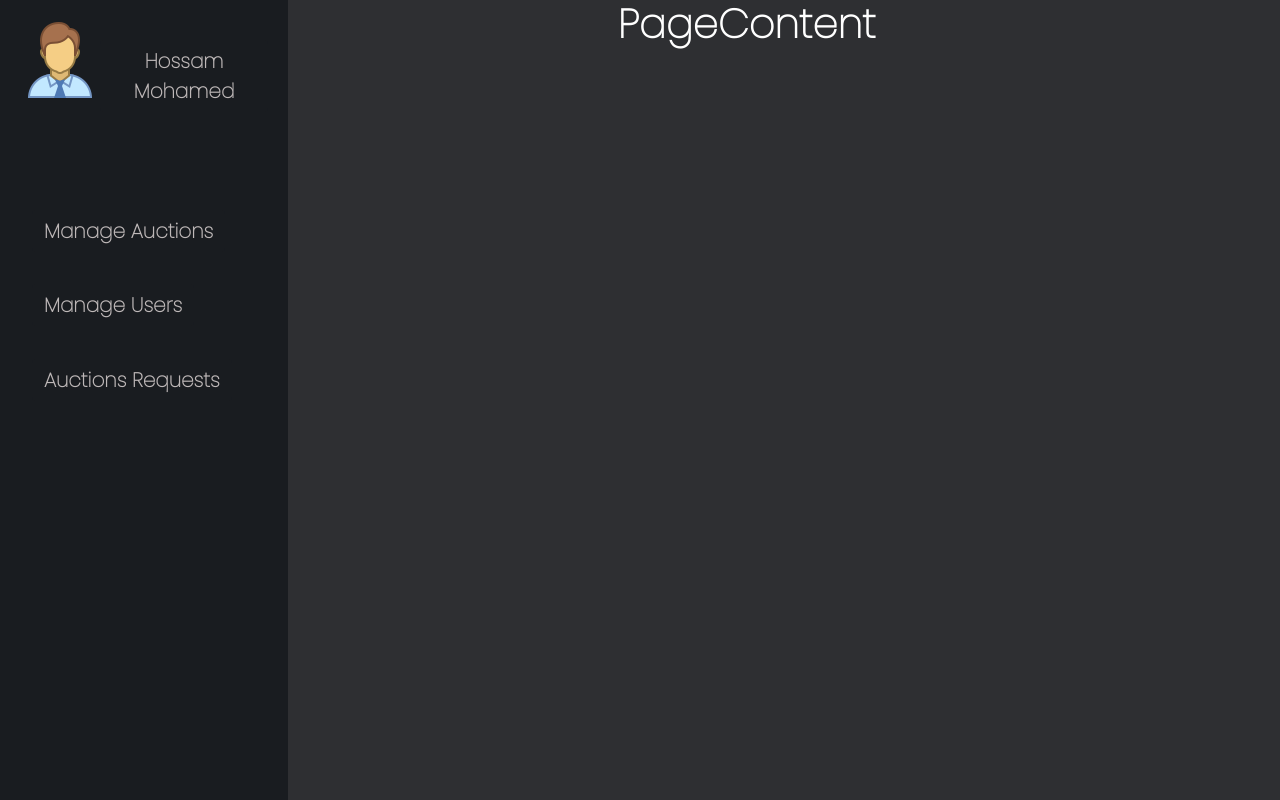
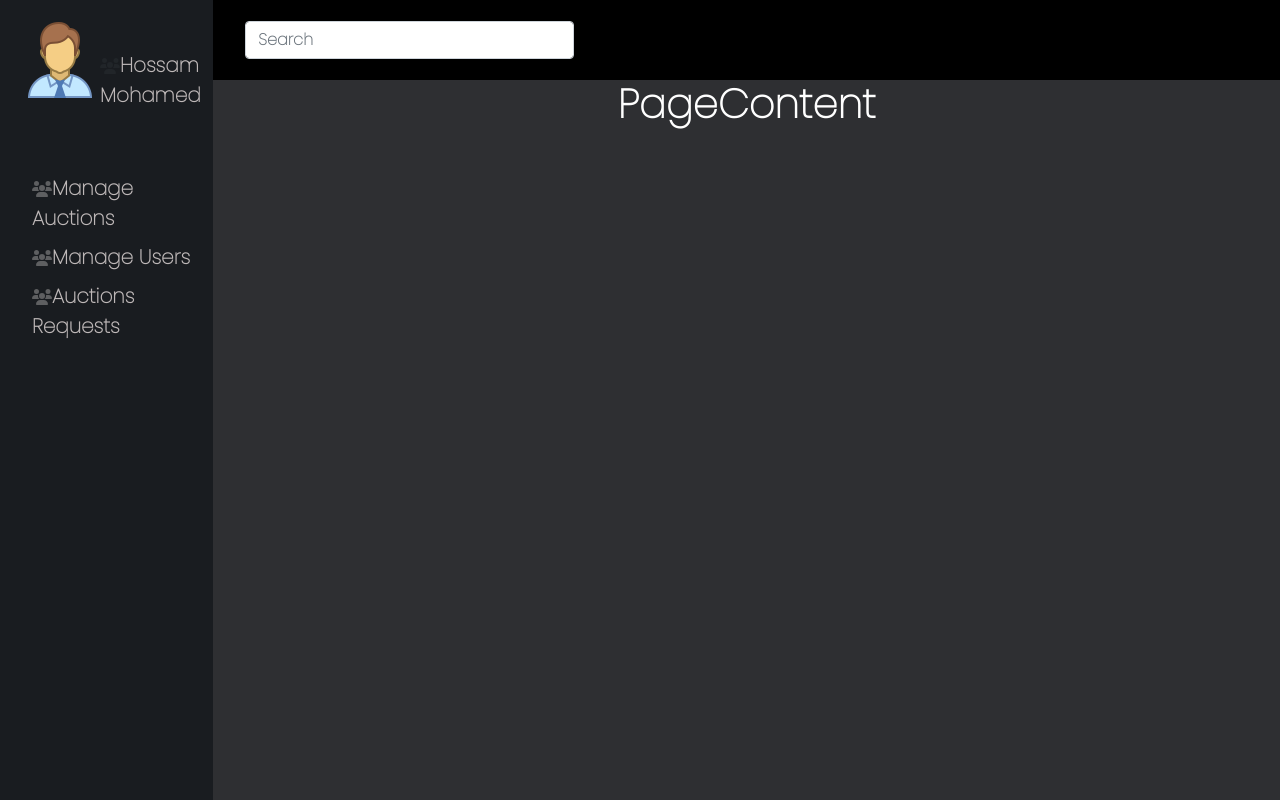
Before and after one commit to hossamMohamed00/online-auction-system, a React (Create React App) app in the folder client/: page / in a window 1280 px wide. Built offline with nearby package versions, Linux system fonts and the light colour scheme.

Commit message:
add header

```diff
--- a/client/src/component/AdminModule/AdminDashboard/UI/Dropdown.js
+++ b/client/src/component/AdminModule/AdminDashboard/UI/Dropdown.js
@@ -1,30 +1,50 @@
 import React from 'react';
 import classes from './dropdown.module.css';
+import { FontAwesomeIcon } from '@fortawesome/react-fontawesome';
+import { faUsers } from '@fortawesome/free-solid-svg-icons';
 
 const Dropdown = props => {
 	return (
-
 		<div className={classes.dropdown}>
+			<FontAwesomeIcon icon={faUsers} />
 			<a
-					className={`btn btn-secondary ${classes.link} fw-bolder`}
+				className={` fw-bolder`}
+				href={`#${props.id}`}
 				data-bs-toggle="collapse"
-					href={`#${props.id}`}
-					role="button"
-					aria-expanded="false"
-					aria-controls="collapseExample"
 			>
 				{props.username}
 			</a>
+
+			{/* <!-- Collapsible Element HTML --> */}
 			{props.list.map(item => {
 				return (
-						<a className="collapse" id={props.id}>
-							<i className='fas fa-users'></i>
-							<div className={`card card-body fw-bold ${classes.list}`}>{item}</div>
-						</a>
+					<div class="collapse" id={props.id}>
+						<a class={`card card-body fw-bold ${classes.listLink}`}>{item}</a>
+					</div>
 				);
 			})}
 		</div>
 
+		// <div className={classes.dropdown}>
+		// 	<a
+		// 		className={`btn btn-secondary ${classes.link} fw-bolder`}
+		// 		data-bs-toggle="collapse"
+		// 		href={`#${props.id}`}
+		// 		role="button"
+		// 		aria-expanded="false"
+		// 		aria-controls="collapseExample"
+		// 	>
+		// 		{props.username}
+		// 	</a>
+		// 	{props.list.map(item => {
+		// 		return (
+		// 			<a className="collapse" id={props.id}>
+		// 				<i className='fas fa-users'></i>
+		// 				<div className={`card card-body fw-bold ${classes.list}`}>{item}</div>
+		// 			</a>
+		// 		);
+		// 	})}
+		// </div>
 	);
 };
 
--- a/client/src/component/AdminModule/AdminDashboard/UI/dropdown.module.css
+++ b/client/src/component/AdminModule/AdminDashboard/UI/dropdown.module.css
@@ -3,7 +3,7 @@
 	border: none;
 	font-size: 20px;
 	margin-top: 20px;
-	color: rgb(190, 184, 184) !important;
+	color: rgb(190, 184, 184) ;
 	text-decoration: none;
 	outline: none;
 }
@@ -13,10 +13,11 @@
 	color: White;
 }
 
-.list {
+.listLink {
 	width: 200px;
 	padding: 7px;
 	background-color: #191c20;
 	color: white;
 	border: none;
+	margin-top: 0 !important;
 }
--- /dev/null
+++ b/client/src/component/AdminModule/AdminDashboard/Wrapper/PageContent/pageContent.js
@@ -0,0 +1,16 @@
+import React from 'react';
+import Header from '../header/header';
+
+const PageContent =()=>{
+
+return (
+	<React.Fragment>
+			<Header />
+
+		<div className='row'></div>
+	</React.Fragment>
+);
+
+}
+
+export default PageContent;
--- a/client/src/component/AdminModule/AdminDashboard/Wrapper/Wrapper.js
+++ b/client/src/component/AdminModule/AdminDashboard/Wrapper/Wrapper.js
@@ -1,29 +1,22 @@
 import React from 'react';
 
-import classes from './wrapper.module.css'
-import Sidebar from './sideBar/sidebar'
+import classes from './wrapper.module.css';
+import Sidebar from './sideBar/sidebar';
+import PageContent from './PageContent/pageContent';
 
-const Wrapper =() => {
-
-
-	return(
-
+const Wrapper = () => {
+	return (
 		<div className={`container-fluid  ${classes.wrapper}`}>
-
-			<div className='row'>
-				<div className='col-lg-3 col-md-3 p-0 '>
-					<Sidebar/>
+			<div className="row">
+				<div className="col-lg-2 col-md-3 p-0 m-0 ">
+					<Sidebar />
 				</div>
-				<div className='col-lg-8 col-md-8'>
-						<h1>PageContent</h1>
+				<div className="col-lg col-md-9 p-0 m-0">
+					<PageContent />
+					<h1>PageContent</h1>
+				</div>
 			</div>
 		</div>
-		</div>
-
-
-		)
-
-
-
-}
+	);
+};
 export default Wrapper;
--- /dev/null
+++ b/client/src/component/AdminModule/AdminDashboard/Wrapper/header/header.js
@@ -0,0 +1,21 @@
+import React from 'react';
+import classes from './header.module.css'
+
+const Header = () => {
+
+return(
+	<nav class={`navbar navbar-light bg-black  p-2 ${classes.headerNav} `}>
+  <div class="container-fluid">
+    <form class="d-flex">
+      <input class="form-control" type="search" placeholder="Search" aria-label="Search"/>
+      {/* <button class="btn btn-outline-success" type="submit">Search</button> */}
+    </form>
+  </div>
+</nav>
+
+	)
+
+
+}
+
+export default Header;
--- /dev/null
+++ b/client/src/component/AdminModule/AdminDashboard/Wrapper/header/header.module.css
@@ -0,0 +1,8 @@
+.headerNav{
+height: 10% !important;
+	padding-top: 10%;
+	padding-bottom: 10%;
+	/* margin-right:5% ; */
+	/* position: fixed; */
+	width:100%;
+}
--- a/client/src/component/AdminModule/AdminDashboard/Wrapper/sideBar/sidebar.js
+++ b/client/src/component/AdminModule/AdminDashboard/Wrapper/sideBar/sidebar.js
@@ -15,13 +15,14 @@ const Sidebar = () => {
 				<div className={classes.adminName}>
 					<div className={classes.img}>
 						<img src={adminImg} alt="admin" />
-
 					</div>
-					<Dropdown
-						username="Hossam Mohamed"
-						list={dropdownListForAdmin}
-						id="admin"
-					/>
+					<div className={classes.username}>
+						<Dropdown
+							username="Hossam Mohamed"
+							list={dropdownListForAdmin}
+							id="admin"
+						/>
+					</div>
 				</div>
 				<ul>
 					<li>
@@ -42,12 +43,11 @@ const Sidebar = () => {
 						<Dropdown
 							username="Auctions Requests"
 							list={dropdownListAuctionsRequests}
-							id='auctionsRequests'
+							id="auctionsRequests"
 						/>
 					</li>
 				</ul>
 			</div>
-			{/* <i class="fas fa-th"></i> */}
 		</React.Fragment>
 	);
 };
--- a/client/src/component/AdminModule/AdminDashboard/Wrapper/sideBar/sidebar.module.css
+++ b/client/src/component/AdminModule/AdminDashboard/Wrapper/sideBar/sidebar.module.css
@@ -1,9 +1,13 @@
 .sidebar {
-	/* width: 20%; */
+	width: 100%;
 	height: 100vh;
 	background-color: #191c20;
 	margin-right: 10%;
 	overflow: auto;
+}
+
+.adminName .username{
+	margin-top: 30px;
 }
 
 ul {
@@ -15,6 +19,7 @@ ul {
 	margin-top: 20%;
 	/* margin-bottom: 5%; */
 }
+
 ul li{
 	margin-bottom: 5%;
 
```
Lines whose indentation alone changed are shown as unchanged.
